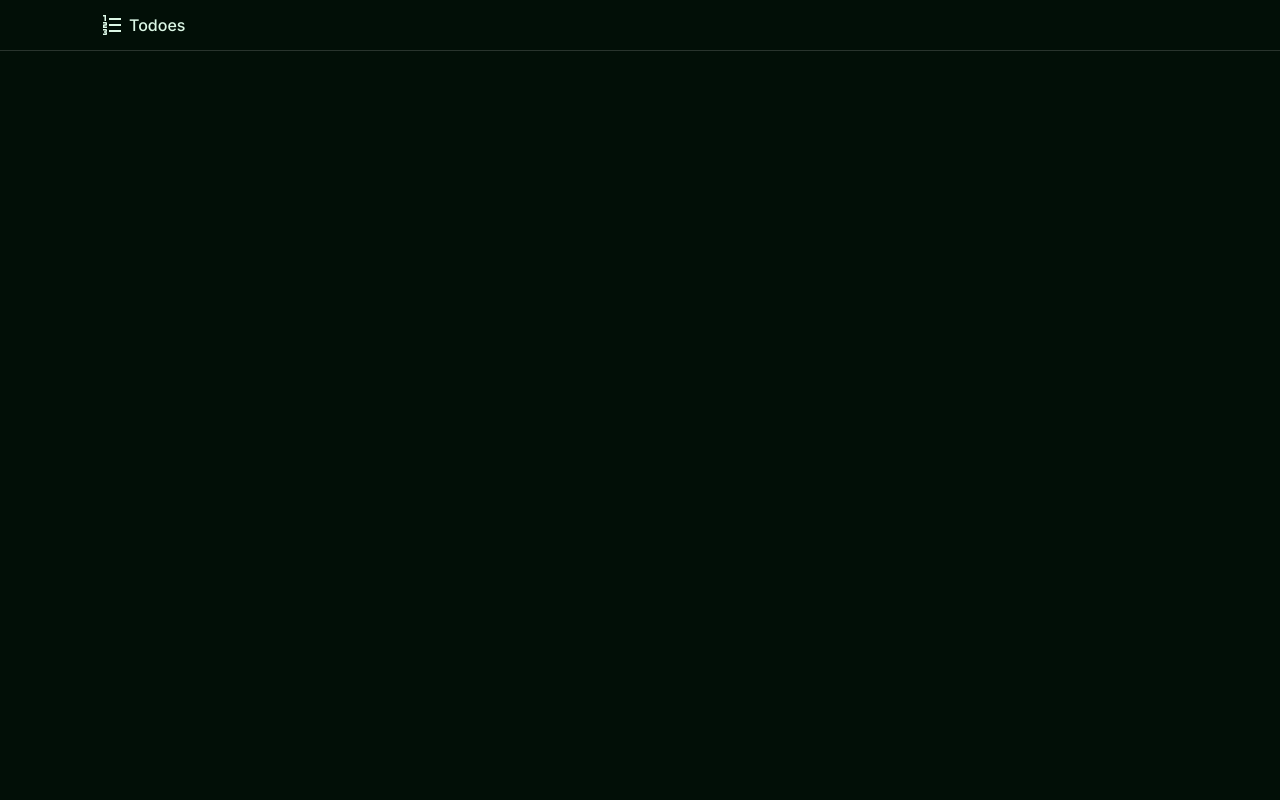
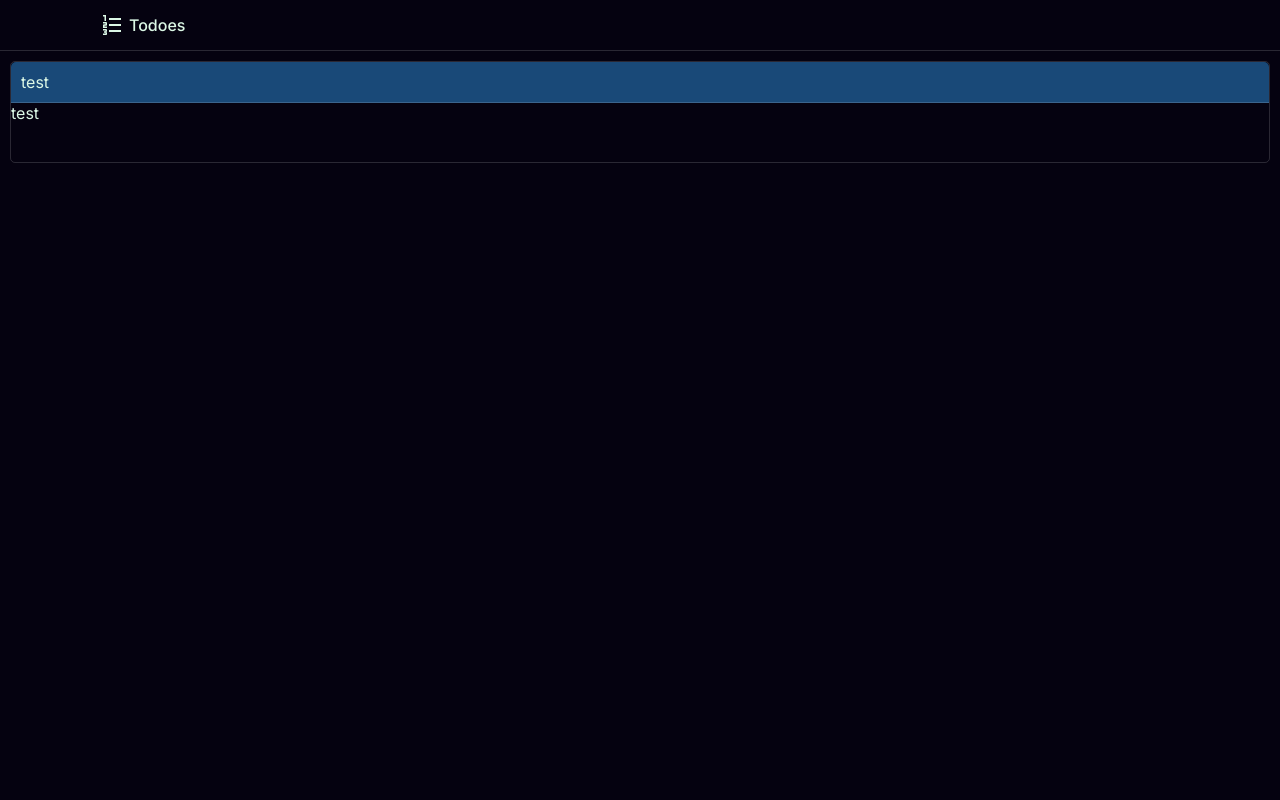
Before and after one commit to Cralak/todo, a PHP site: page / in a window 1280 px wide. Before the commit the page is almost empty. Run offline with PHP 8.4, Linux system fonts and the light colour scheme.

Commit message:
designing tasks

```diff
--- a/index.html
+++ b/index.html
@@ -17,6 +17,15 @@
             <svg xmlns="http://www.w3.org/2000/svg" height="24px" viewBox="0 -960 960 960" width="24px" fill="#dcf8e6"><path d="M120-80v-60h100v-30h-60v-60h60v-30H120v-60h120q17 0 28.5 11.5T280-280v40q0 17-11.5 28.5T240-200q17 0 28.5 11.5T280-160v40q0 17-11.5 28.5T240-80H120Zm0-280v-110q0-17 11.5-28.5T160-510h60v-30H120v-60h120q17 0 28.5 11.5T280-560v70q0 17-11.5 28.5T240-450h-60v30h100v60H120Zm60-280v-180h-60v-60h120v240h-60Zm180 440v-80h480v80H360Zm0-240v-80h480v80H360Zm0-240v-80h480v80H360Z"/></svg>
             <div class="title">Todoes</div>
         </div>
+
+        <div class="task-container">
+            <div class="task-header">
+                test
+            </div>
+            <div class="task">
+                test
+            </div>
+        </div>
     </div>
 </body>
 </html>
--- a/style.css
+++ b/style.css
@@ -5,27 +5,49 @@
 
 
 #main {
-    background-color:#020f07;
+    font-family: "Inter";
+    background-color:#050210;
     width: 100vw;
     min-height: 100vh;
+    color:#dcf8e6;
 }
 
 #header {
     text-align: center;
     background-size: cover;
-    background-color:#020f07;
+    background-color:#050210;
     height:50px;
-    border-bottom: 1px solid rgba(255, 255, 255, 0.151);
+    border-bottom: 1px solid rgba(255, 255, 255, 0.150);
     display: flex;
     align-items: center;
+    padding-left: 100px;
+
 }
 
 .title {
-    text-align:top;
-    font-family: "Inter";
     font-weight: 500;
-    color:#dcf8e6;
     padding-left:5px;
+}
+
+.task-container {
+    margin:10px;
+    min-height:100px;
+    border: 1px solid rgba(255, 255, 255, 0.150);
+    border-radius: 5px;
+}
+
+.task-header {
+    border-top-left-radius: 5px;
+    border-top-right-radius: 5px;
+    width: auto;
+    height:20px;
+    background-color:#194978;
+    padding:10px;
+    border-bottom: 1px solid rgba(255, 255, 255, 0.150);
+}
+
+.task {
+    background-color:#050210;
 }
 
 /* Phone */
@@ -36,11 +58,3 @@
         padding-left: 20px;
     }
 }
-
-/* Computer */
-
-@media screen and (min-width: 800px) {
-    #header {
-        padding-left: 100px;
-    }
-}
```
Also changed, not shown: login.html (added), register.html (added).
